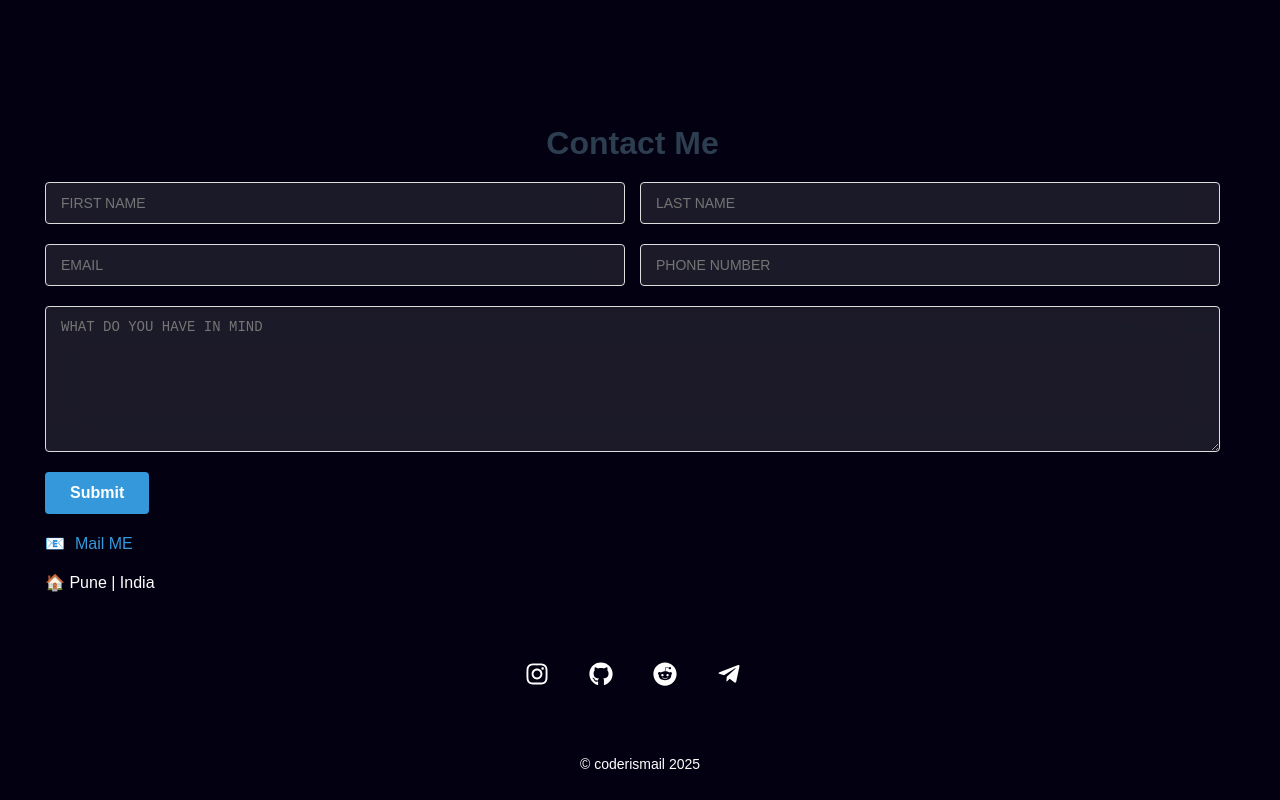
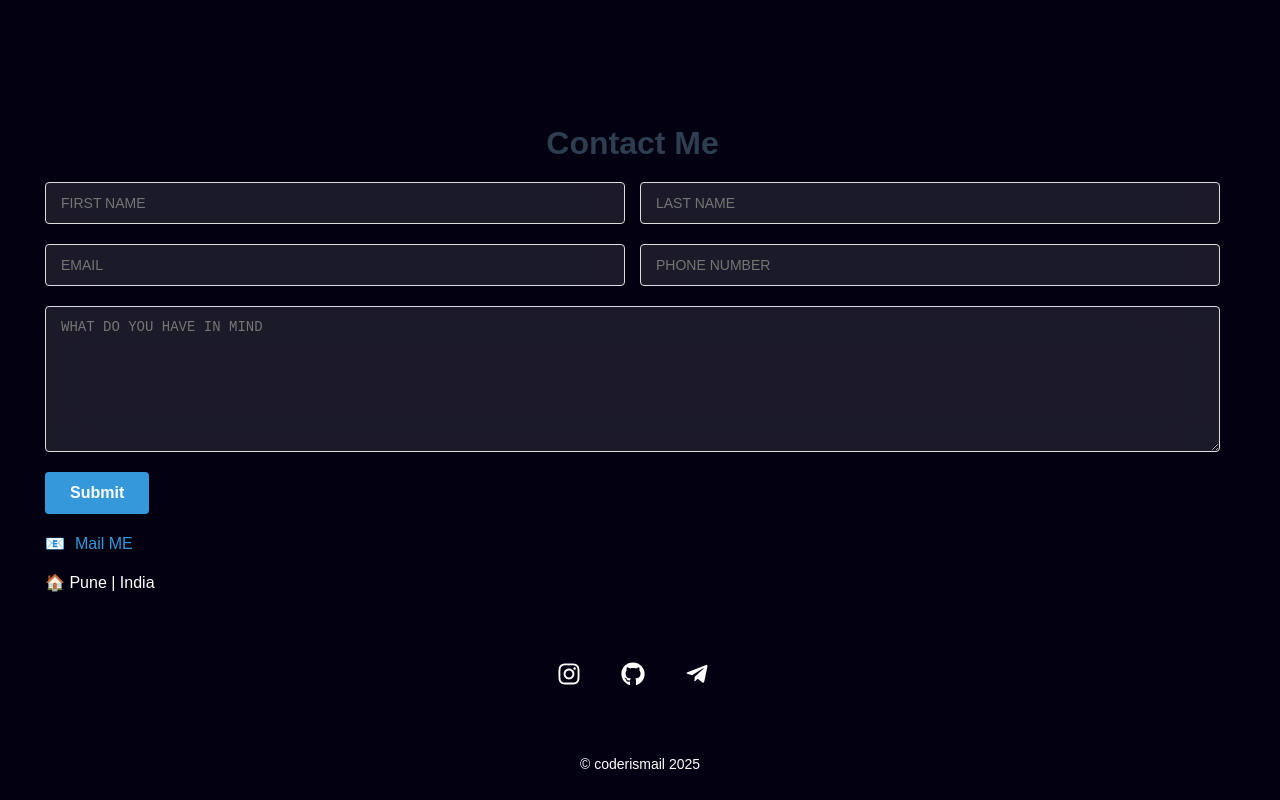
Before and after one commit to coddyismail/portfolio, a Next.js app: page / in a window 1280 px wide. Shown: the part 2945-3745 px from the top of the page. Built offline with nearby package versions, Linux system fonts and the light colour scheme.

Commit message:
removing link

```diff
--- a/src/pages/index.js
+++ b/src/pages/index.js
@@ -184,6 +184,7 @@ export default function Home() {
                   'Graphic Designer',
                   'Content Creator',
                   'Freelancer',
+                  'Data Engineer',
                 ]}
                 loop={0} // 0 = infinite
                 cursor
@@ -393,9 +394,7 @@ export default function Home() {
             <a className='git' href="https://github.com/coddyismail" target="_blank" rel="noopener noreferrer" aria-label="GitHub">
               <FaGithub />
             </a>
-            <a className='reddit' href="https://www.reddit.com/user/coder_ismail" target="_blank" rel="noopener noreferrer" aria-label="Reddit">
-              <FaReddit />
-            </a>
+
              <a href="https://t.me/coder_ismail" target="_blank" rel="noopener noreferrer">
           <FaTelegramPlane className="social-icon" />
         </a>
```
